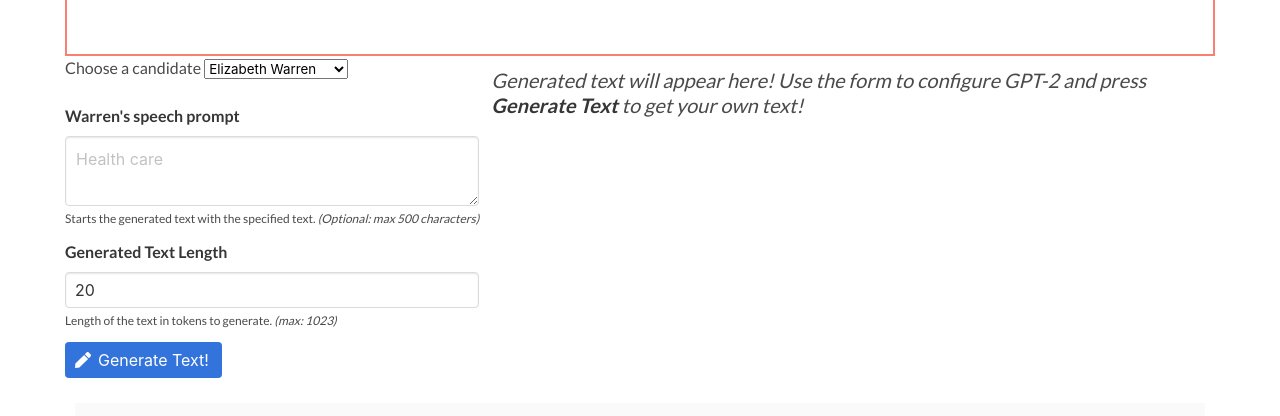
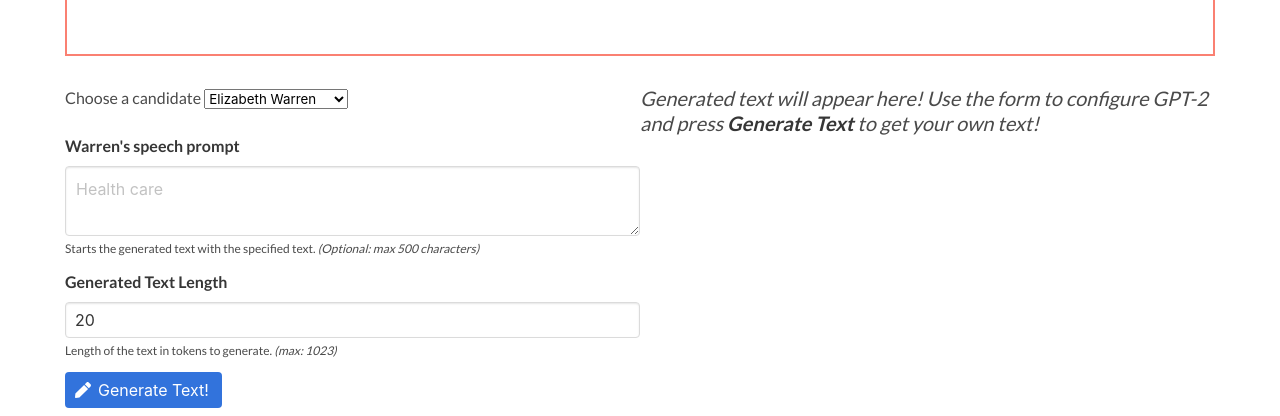
Before and after one commit to nsaripalli/politispeech, a plain HTML site: page index.html in a window 1280 px wide. Shown: the part 319-735 px from the top of the page. Drawn offline with nearby package versions, Linux system fonts and the light colour scheme.

Commit message:
Organize two col layout for settings

```diff
--- a/index.html
+++ b/index.html
@@ -59,7 +59,6 @@
     <div class="settings">
         <div class="settings-col">
             <label for="candidate">Choose a candidate</label>
-
             <select id="candidate">
                 <option value="Sanders">Bernie Sanders</option>
                 <option value="Biden">Joe Biden</option>
@@ -67,7 +66,6 @@
                 <option value="Warren" selected="selected">Elizabeth Warren</option>
                 <option value="Buttigieg">Pete Buttigieg</option>
             </select>
-
             <form id="gen-form">
                 <div class="field">
                     <br>
@@ -139,7 +137,7 @@
                 </span>
             </div>
         </div>
-        <div id="model-output" class="column">
+        <div class="settings-col" id="model-output">
             <p id="tutorial" class="subtitle"><em>Generated text will appear here!
                 Use the form to configure GPT-2 and press <strong>Generate Text</strong>
                 to get your own text!
--- a/styles.css
+++ b/styles.css
@@ -143,11 +143,20 @@ SETTINGS
 .settings {
     display: flex;
     flex-direction: column;
+    margin: 30px auto;
 }
 
-@media (min-width: 475px) {
+.settings-col {
+    width: 100%;
+}
+
+@media (min-width: 768px) {
     .settings {
         flex-direction: row;
+    }
+
+    .settings-col {
+        width: 50%;
     }
 }
 
```
